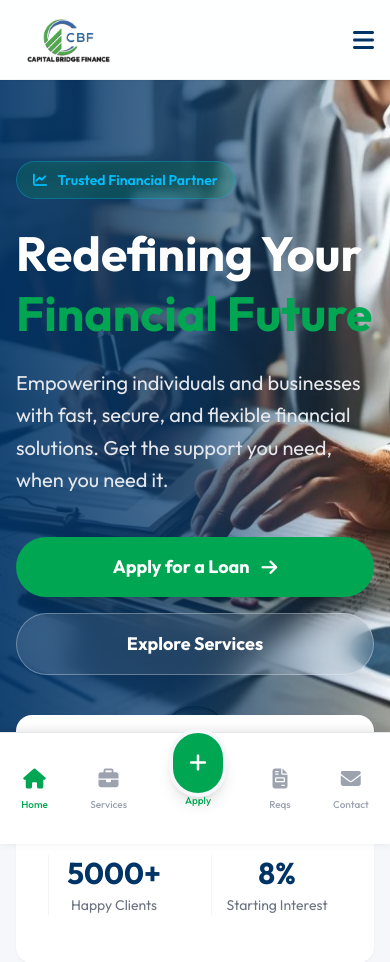
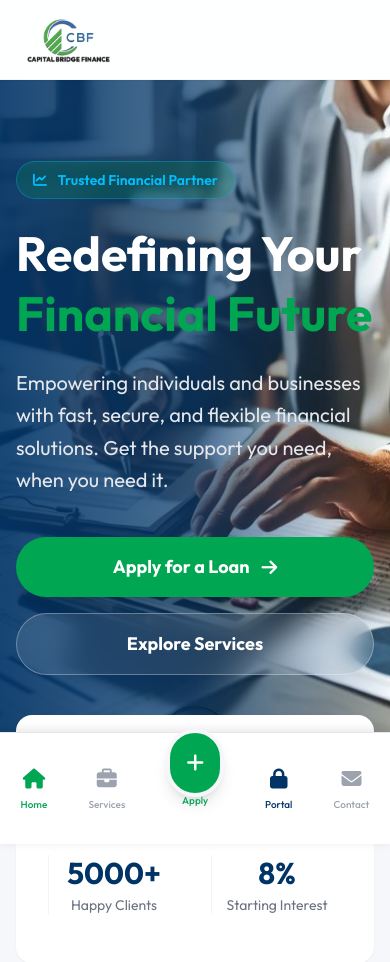
Before and after one commit to ishimweghislain/cbfinance_website, a PHP site: page /index.php in a window 390 px wide. Shown: the top 962 px of the page. Run offline with PHP 8.4, Linux system fonts and the light colour scheme; some libraries are stand-ins or nearby versions.

Commit message:
chikwele

```diff
--- a/includes/bottom_nav.php
+++ b/includes/bottom_nav.php
@@ -18,9 +18,9 @@ $currentPage = getCurrentPage();
         </div>
         <span class="text-[10px] mt-1 font-medium text-primary-green -translate-y-2">Apply</span>
     </a>
-    <a href="requirements.php" class="flex flex-col items-center <?php echo $currentPage == 'requirements.php' ? 'text-primary-green' : 'text-gray-400'; ?>">
-        <i class="fas fa-file-invoice text-xl"></i>
-        <span class="text-[10px] mt-1 font-medium">Reqs</span>
+    <a href="https://app.cbfinance.rw/login.php" target="_blank" class="flex flex-col items-center text-primary-blue">
+        <i class="fas fa-lock text-xl"></i>
+        <span class="text-[10px] mt-1 font-medium">Portal</span>
     </a>
     <a href="contact.php" class="flex flex-col items-center <?php echo $currentPage == 'contact.php' ? 'text-primary-green' : 'text-gray-400'; ?>">
         <i class="fas fa-envelope text-xl"></i>
--- a/includes/navbar.php
+++ b/includes/navbar.php
@@ -36,13 +36,6 @@ $currentPage = getCurrentPage();
                     <i class="fas fa-paper-plane text-sm"></i> Apply Now
                 </a>
             </div>
-
-            <!-- Mobile Menu Button (Hamburger) - Usually hidden if using bottom nav, but good to have -->
-            <div class="md:hidden flex items-center">
-                <button id="mobile-menu-button" class="text-primary-blue focus:outline-none">
-                    <i class="fas fa-bars text-2xl"></i>
-                </button>
-            </div>
         </div>
     </div>
 </nav>
```
